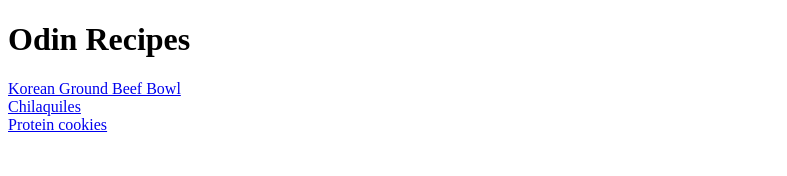
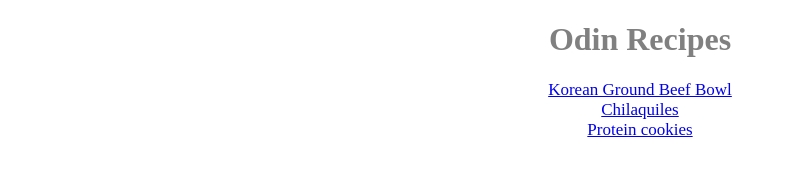
Before and after one commit to edgarpr4422/Odin-Recipe, a plain HTML site: page index.html in a window 1280 px wide. Shown: the whole page, without its empty margins (0-787 px from the left). Drawn offline with Linux system fonts and the light colour scheme.

Commit message:
Added CSS files

```diff
--- /dev/null
+++ b/index.css
@@ -0,0 +1,10 @@
+h1{
+    color: grey;
+    text-align: center;
+    font-weight: bold;
+}
+
+div{
+    text-align: center;
+    font-size: 17px;
+}
--- a/index.html
+++ b/index.html
@@ -3,14 +3,16 @@
     <head>
         <meta charset="UTF-8">
         <meta name="viewport" content="width=device-width, initial-scale=1.0">
+        <link href="index.css" rel="stylesheet">
         <title>Homepage</title>
     </head>
     <body>
         <h1>Odin Recipes</h1>
-        <a href="recipes/ground-beef.html">Korean Ground Beef Bowl</a><br>
-        <a href="recipes/Chilaquiles.html">Chilaquiles</a><br>
-        <a href="recipes/Protein-cookie.html">Protein cookies</a>
-
+        <div>
+            <a href="recipes/ground-beef.html">Korean Ground Beef Bowl</a><br>
+            <a href="recipes/Chilaquiles.html">Chilaquiles</a><br>
+            <a href="recipes/Protein-cookie.html">Protein cookies</a>
+         </div>
 
     </body>
 </html>
--- /dev/null
+++ b/recipes/ground-beef.css
@@ -0,0 +1,3 @@
+h1{
+    color:aqua;
+}
```
Also changed, not shown: recipes/Chilaquiles.html (+1 -0 lines), recipes/Protein-cookie.html (+1 -0 lines), recipes/ground-beef.html (+1 -0 lines), recipes/Chilaquiles.css (added), recipes/Protein-cookie.css (added).
